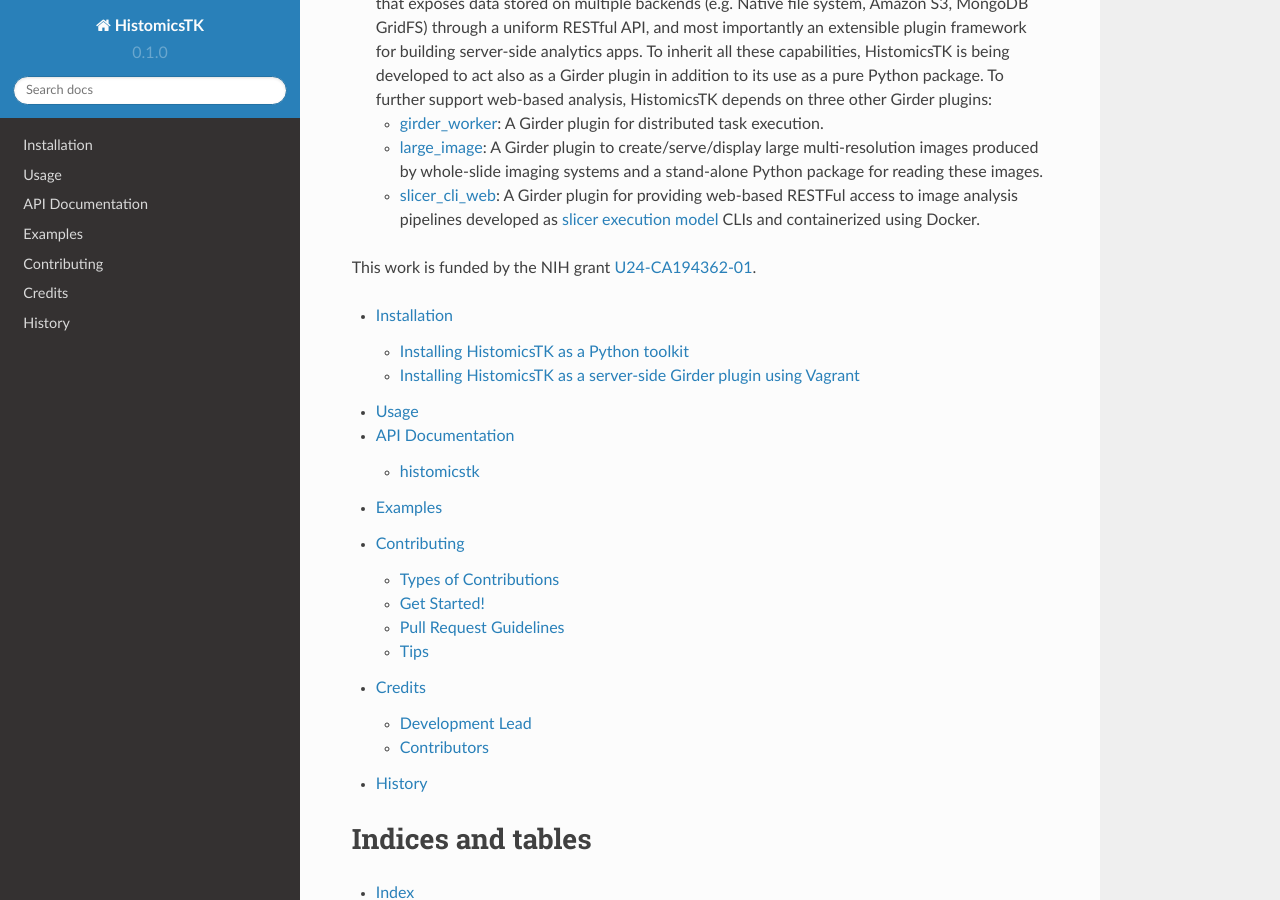
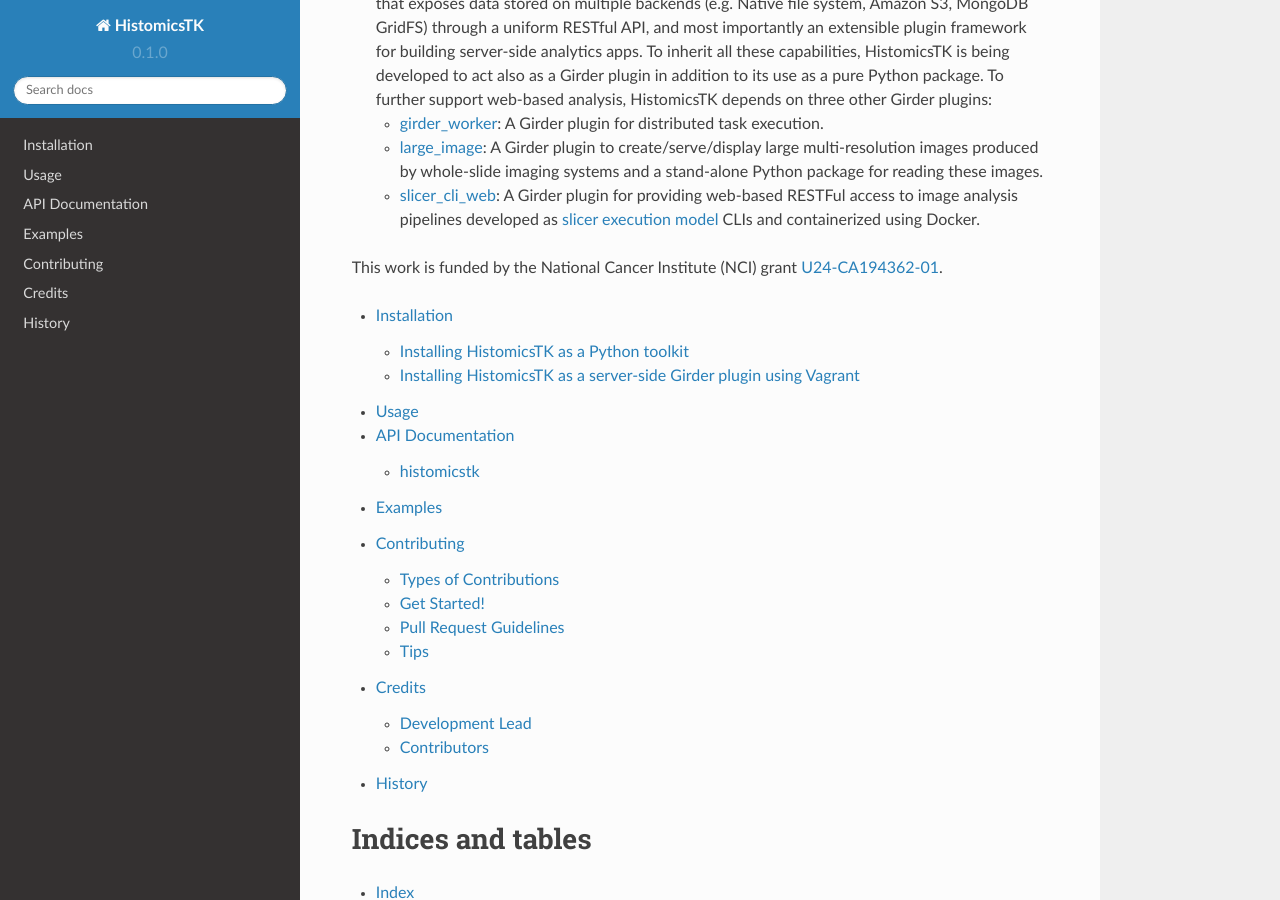
Before and after one commit to DigitalSlideArchive/HistomicsTK, a Sphinx documentation site: the page built from docs/index.rst, in a window 1280 px wide and 900 px high, scrolled down 912 px. Built offline with Sphinx 7.4.7 and the Read the Docs theme 2.0.0, drawn with Linux system fonts in a browser that asks for light colours; pages that are not in the unit, such as notebooks, are missing from menus.

Commit message:
Fix grant error in README.rst and index.rst

```diff
--- a/README.rst
+++ b/README.rst
@@ -66,7 +66,8 @@
   access to image analysis pipelines developed as `slicer execution model`_
   CLIs and containerized using Docker.
 
-This work is funded by the NIH grant U24-CA194362-01_.
+This work is funded by the National Cancer Institute (NCI) grant
+U24-CA194362-01_.
 
 Please refer to https://histomicstk.readthedocs.org for more information.
 
--- a/docs/index.rst
+++ b/docs/index.rst
@@ -55,7 +55,8 @@
     to image analysis pipelines developed as `slicer execution model`_
     CLIs and containerized using Docker.
 
-This work is funded by the NIH grant U24-CA194362-01_.
+This work is funded by the National Cancer Institute (NCI) grant
+U24-CA194362-01_.
 
 .. toctree::
    :maxdepth: 2
```
